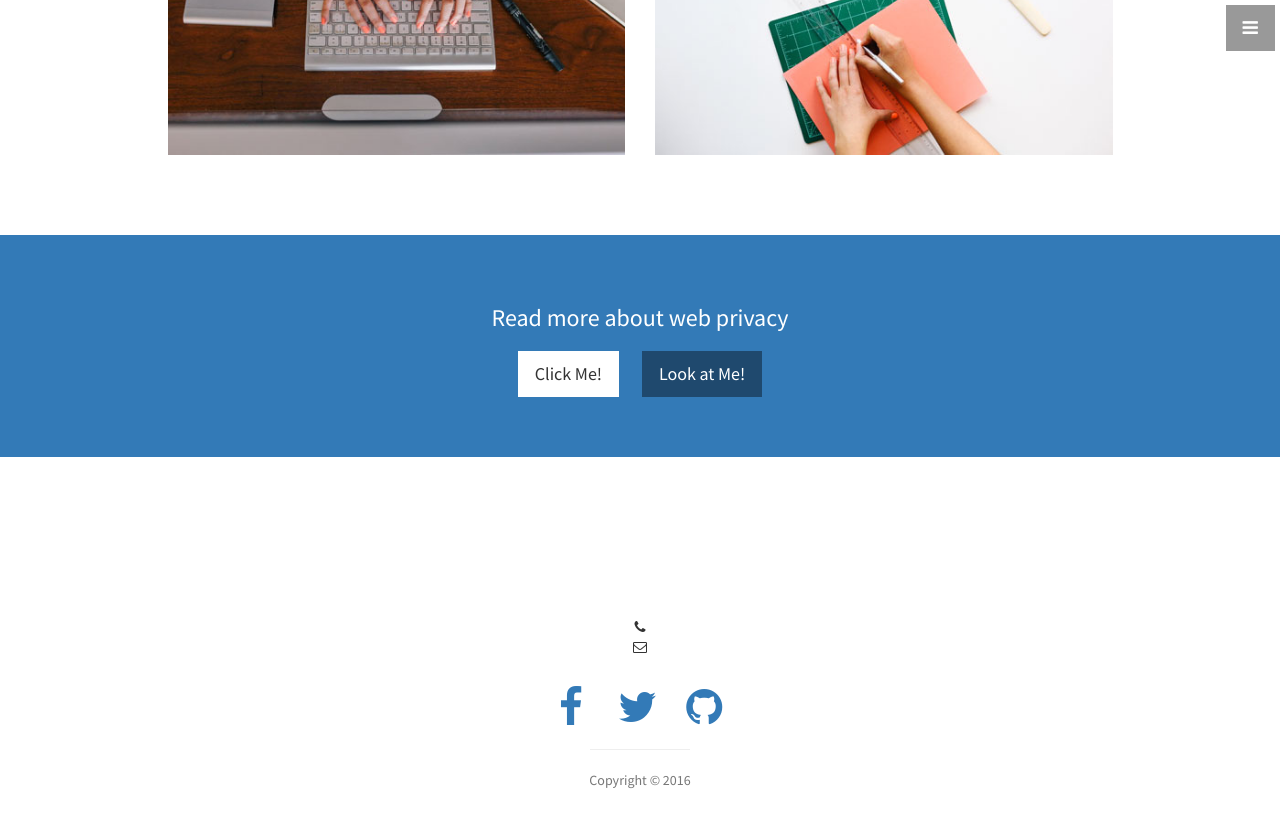
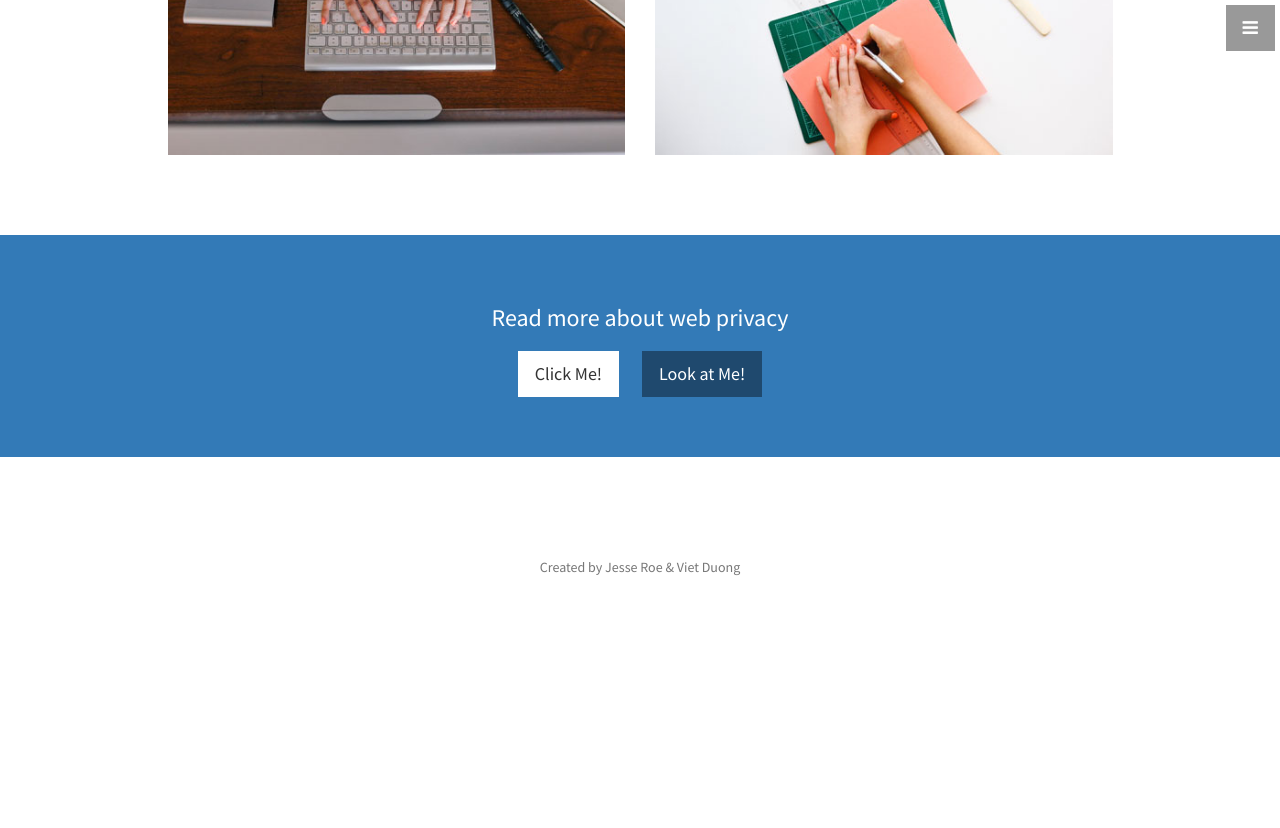
Before and after one commit to roeje/cis-312-public-service-site, a Jekyll site: the page built from index.html, in a window 1280 px wide and 900 px high, scrolled down 2601 px. Shown: the top 828 px of the window. Built offline with Jekyll 4.4.1, drawn with Linux system fonts in a browser that asks for light colours; after the commit the page ends 3288 px from its top, so only the background shows below that.

Commit message:
added custom text and images to site

```diff
--- a/_includes/footer.html
+++ b/_includes/footer.html
@@ -2,9 +2,10 @@
   <div class="container">
     <div class="row">
       <div class="col-lg-10 col-lg-offset-1 text-center">
-        <h4><strong>{{ site.owner }}</strong>
-        </h4>
-        <p>
+      <p class="text-muted">Created by Jesse Roe & Viet Duong</p>
+        <!-- <h4><strong>{{ site.owner }}</strong>
+        </h4> -->
+        <!-- <p>
           {% for address in site.address %}
           {{ address.line }}<br>
           {% endfor %}
@@ -14,8 +15,8 @@
           <li><i class="fa fa-envelope-o fa-fw"></i>  <a href="mailto:{{ site.email }}">{{ site.email }}</a>
           </li>
         </ul>
-        <br>
-        <ul class="list-inline">
+        <br> -->
+       <!--  <ul class="list-inline">
           <li>
             <a href="https://facebook.com/{{ site.facebook_username }}"><i class="fa fa-facebook fa-fw fa-3x"></i></a>
           </li>
@@ -25,9 +26,9 @@
           <li>
             <a href="https://github.com/{{ site.github_username }}"><i class="fa fa-github fa-fw fa-3x"></i></a>
           </li>
-        </ul>
-        <hr class="small">
-        <p class="text-muted">Copyright &copy; {{ site.copyright }} 20{{ site.time | date: '%y' }}</p>
+        </ul> -->
+        <!-- <hr class="small"> -->
+        <!-- <p class="text-muted">Copyright &copy; {{ site.copyright }} 20{{ site.time | date: '%y' }}</p> -->
       </div>
     </div>
   </div>
```
